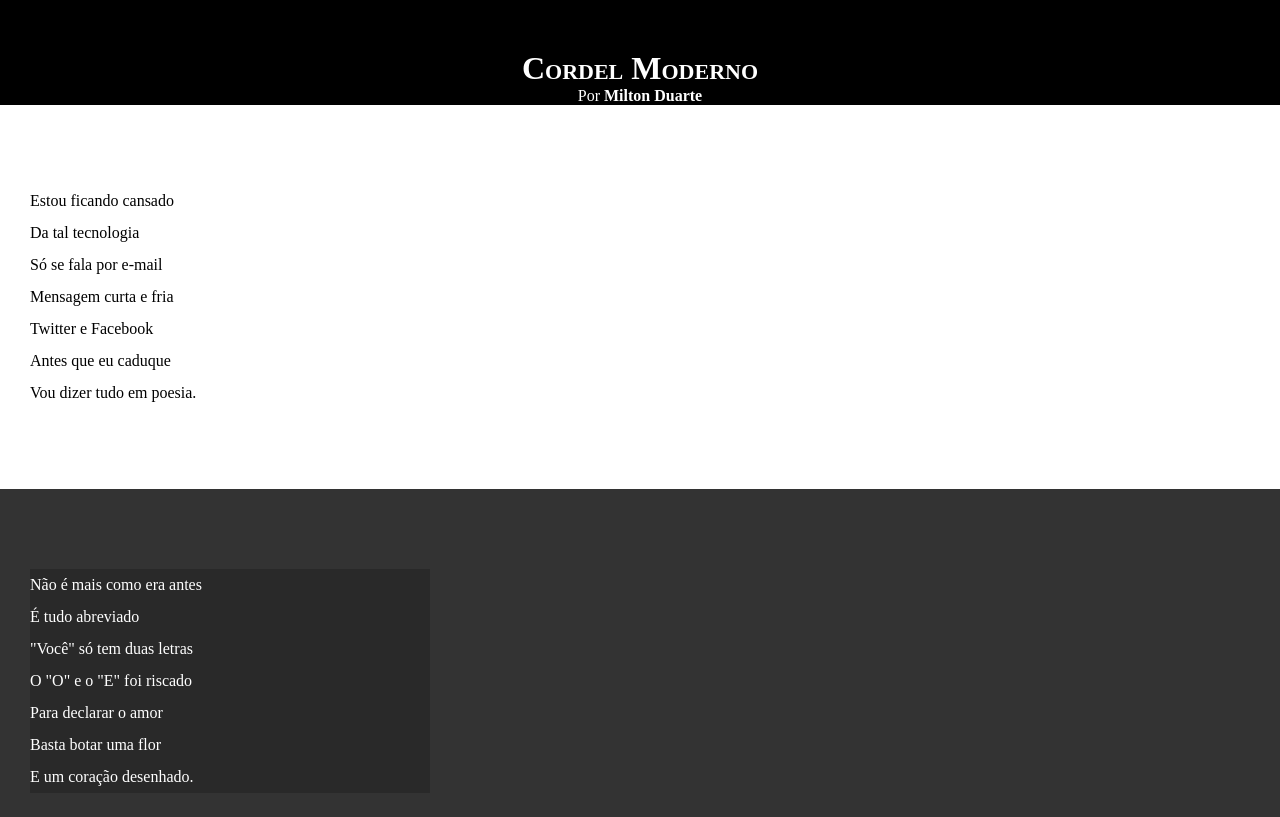
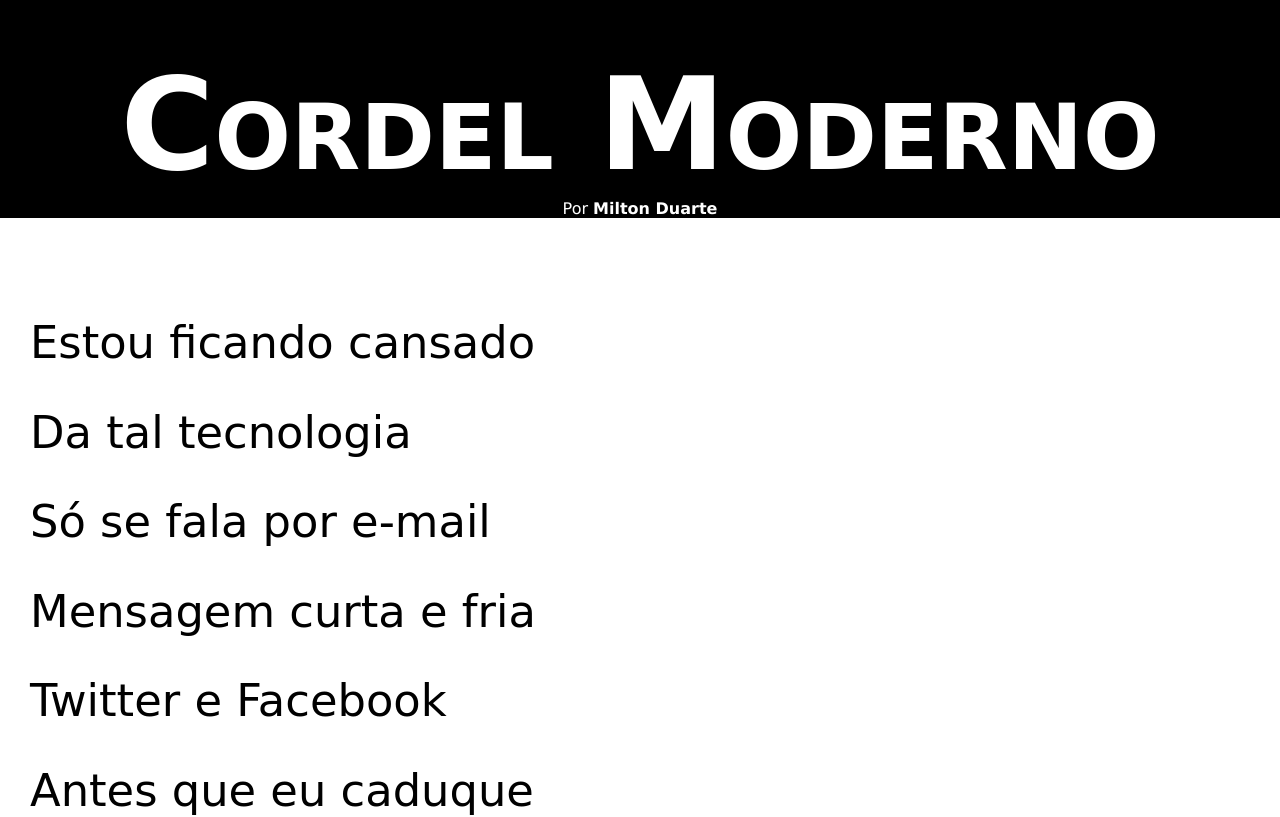
Before and after one commit to ayreslopes/html-css, a plain HTML site: page exercicios/ex022/index.html in a window 1280 px wide. Shown: the top 817 px of the page. Drawn offline with Linux system fonts and the light colour scheme.

Commit message:
Update style.css

```diff
--- a/exercicios/ex022/estilo/style.css
+++ b/exercicios/ex022/estilo/style.css
@@ -1,13 +1,29 @@
 @charset "UTF-8";
+
+@import url('https://fonts.googleapis.com/css2?famiy=Scriancha&display=swap');
+
+:root {
+    --font1: Verdana, Geneva, Tahoma, sans-serif;
+    --font2: 'Passion One', cursive;
+    --font3: 'Sriracha', cursive;
+}
+
+    * {
+        margin: 0px;
+        padding: 0px;
+        font-size: 1em;
+    }
+
 
 * {
     margin: 0px;
-    padding: 0px;
+     padding: 0px;
 }
 
 html, body {
     min-height: 100vh;
     background-color: darkgrey;
+    font-family: var(--font1);
 }
 
 header {
@@ -19,6 +35,8 @@ header {
 header  > h1 {
     padding-top: 50px;
     font-variant: small-caps;
+    font-family: var(--font2);
+    font-size: 10vw;
 }
 
 header > p {
@@ -40,6 +58,8 @@ section {
     padding-bottom: 10vh;
     line-height: 2em;
     padding-left: 30px;
+    font-family: var(--font3);
+    font-size: 3.5vw;
 
 }
 
@@ -54,7 +74,7 @@ section.imagem {
 }
 
 section.imagem > p {
-    width: 400px;
+    display: inline-block
     background-color: rgba(0, 0, 0, 0.205);
 }
 
```
